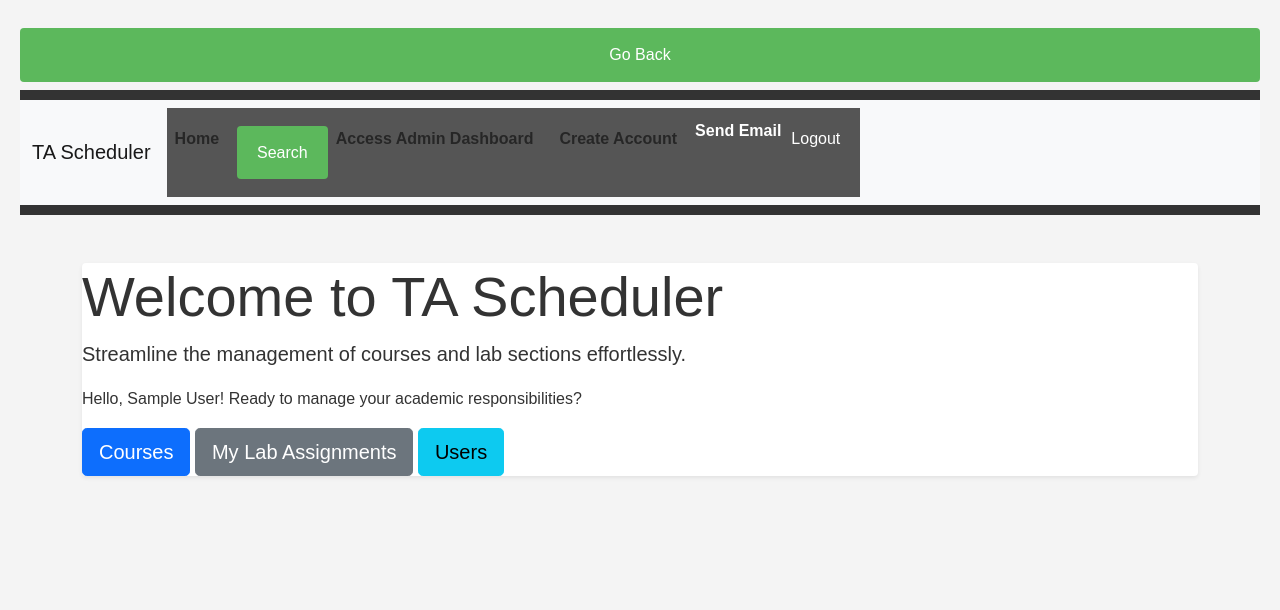
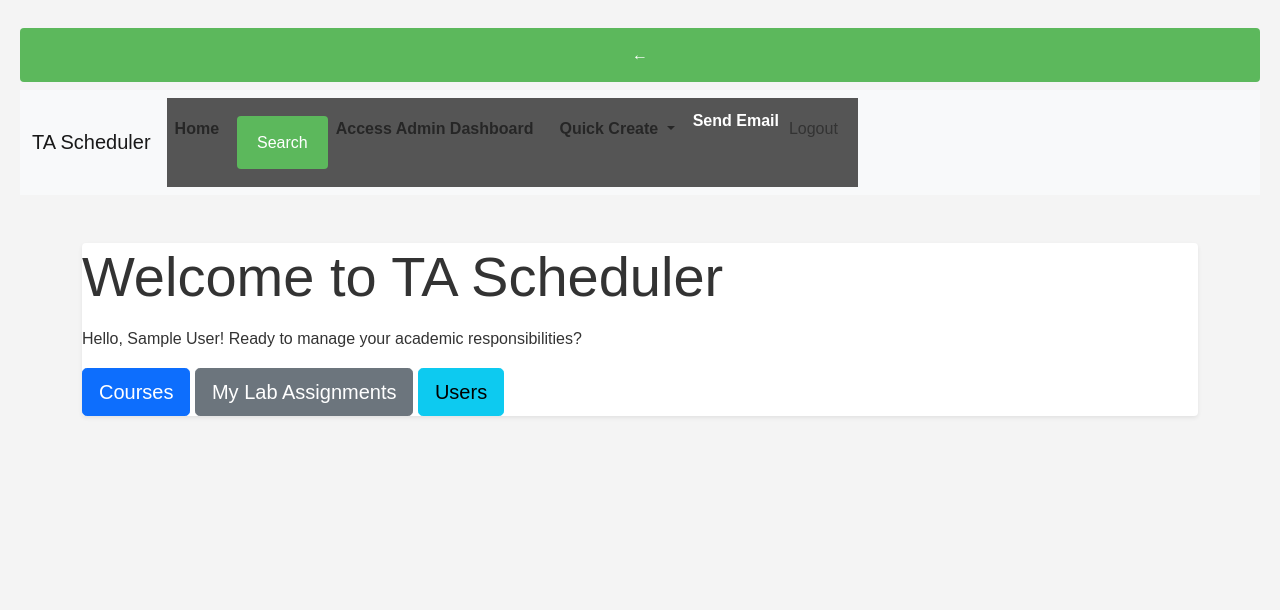
Before and after one commit to julianbartosz/Commit_Issues-Django_Project-CS361_Rock, a Django app: page / in a window 1280 px wide. Shown: the top 610 px of the page. Run offline with Django 4.2, Linux system fonts and the light colour scheme; the visitor is signed in with stand-in values (Sample User, id 1).

Commit message:
Work for Sprint 2

```diff
--- a/core/urls.py
+++ b/core/urls.py
@@ -1,7 +1,7 @@
 from django.urls import path
 from . import views
 from django.contrib.auth.views import LoginView, LogoutView
-from .forms import CustomAuthenticationForm
+from core.forms import CustomAuthenticationForm
 
 
 urlpatterns = [
--- a/lab_section_management/tests.py
+++ b/lab_section_management/tests.py
@@ -3,7 +3,6 @@
 from django.contrib.admin.sites import AdminSite
 from lab_section_management.admin import LabSectionAdmin
 from lab_section_management.models import LabSection
-from lab_section_management.forms import LabSectionForm
 from lab_section_management.views import LabSectionListView, LabSectionCreateView, LabSectionDetailView, LabSectionUpdateView, LabSectionDeleteView
 from course_management.models import Course
 from user_management.models import User
--- a/templates/basic_generic.html
+++ b/templates/basic_generic.html
@@ -4,19 +4,16 @@
 <html lang="en">
 <head>
     <meta charset="UTF-8">
-    <meta name="viewport" content="width=device-width, initial-scale=1.0">
+    <meta name="viewport" content="width=device-width, initial-scale=1.0"> <!-- Ensure proper rendering and touch zooming -->
     <title>{% block title %}TA Scheduler{% endblock %}</title>
-    <!-- Bootstrap CSS -->
+    <!-- Bootstrap CSS for responsive -->
     <link href="https://cdn.jsdelivr.net/npm/bootstrap@5.1.3/dist/css/bootstrap.min.css" rel="stylesheet">
-    <!-- static stylesheet -->
+    <!-- Link to custom stylesheet -->
     <link rel="stylesheet" href="{% static 'css/style.css' %}">
 </head>
 <body>
     {% include 'core/back_button.html' %}
-
-    <header>
-        {% include 'core/navbar.html' %}
-    </header>
+    {% include 'core/navbar.html' %}
 
     <main class="content">
         {% block content %}
@@ -30,9 +27,9 @@
         </div>
     </footer>
 
-    <!-- Bootstrap JS -->
+    <!-- Bootstrap JS for interactive components -->
     <script src="https://cdn.jsdelivr.net/npm/bootstrap@5.1.3/dist/js/bootstrap.bundle.min.js"></script>
-    <!-- static JavaScript file -->
+    <!-- custom JavaScript file -->
     <script src="{% static 'js/main.js' %}"></script>
 
     {% block extra_js %}{% endblock %} <!-- extra JavaScript files -->
--- a/templates/core/back_button.html
+++ b/templates/core/back_button.html
@@ -1 +1 @@
-<button onclick="goBack()">Go Back</button>
+<button class="back-button" onclick="goBack()">&larr;</button>
--- a/templates/core/home.html
+++ b/templates/core/home.html
@@ -7,7 +7,7 @@
     <!-- Hero Section -->
     <div class="jumbotron bg-white shadow-sm rounded">
         <h1 class="display-4">Welcome to TA Scheduler</h1>
-        <p class="lead">Streamline the management of courses and lab sections effortlessly.</p>
+        <p class="lead"></p>
         {% if user.is_authenticated %}
             <p>Hello, {{ user.get_full_name }}! Ready to manage your academic responsibilities?</p>
             {% if user.role == 'Supervisor' %}
--- a/templates/core/navbar.html
+++ b/templates/core/navbar.html
@@ -1,4 +1,3 @@
-<!-- Navigation bar using Bootstrap's navbar component -->
 <nav class="navbar navbar-expand-lg navbar-light bg-light">
     <div class="container-fluid">
         <a class="navbar-brand" href="{% url 'home' %}">TA Scheduler</a>
@@ -6,7 +5,7 @@
             <span class="navbar-toggler-icon"></span>
         </button>
         <div class="collapse navbar-collapse" id="navbarNav">
-            <ul class="navbar-nav">
+            <ul class="navbar-nav ml-auto">
                 <li class="nav-item">
                     <a class="nav-link" href="{% url 'home' %}">Home</a>
                 </li>
@@ -18,10 +17,16 @@
                         <li class="nav-item">
                             <a class="nav-link" href="{% url 'admin:index' %}">Access Admin Dashboard</a>
                         </li>
-                        <li class="nav-item">
-                            <a class="nav-link" href="{% url 'user_management:create_user' %}">Create Account</a>
+                        <li class="nav-item dropdown">
+                            <a class="nav-link dropdown-toggle" href="#" id="navbarDropdown" role="button" data-bs-toggle="dropdown" aria-expanded="false">
+                                Quick Create
+                            </a>
+                            <ul class="dropdown-menu" aria-labelledby="navbarDropdown">
+                                <li><a class="dropdown-item" href="{% url 'user_management:create_user' %}">Create User</a></li>
+                                <li><a class="dropdown-item" href="{% url 'lab_section_management:lab_section_create' %}">Create Lab Section</a></li>
+                                <li><a class="dropdown-item" href="{% url 'course_management:course_create' %}">Create Course</a></li>
+                            </ul>
                         </li>
-                    {% endif %}
                         <li class="nav-item">
                             <a href="{% url 'user_management:send_email' %}">Send Email</a>
                         </li>
@@ -31,6 +36,7 @@
                                 <button type="submit" class="btn btn-link" style="text-decoration: none; color: inherit; background: none; border: none; padding: 0; font: inherit; cursor: pointer;">Logout</button>
                             </form>
                         </li>
+                    {% endif %}
                 {% else %}
                     <li class="nav-item">
                         <a class="nav-link" href="{% url 'login' %}">Login</a>
--- a/templates/course_management/course_list.html
+++ b/templates/course_management/course_list.html
@@ -12,7 +12,7 @@
 <ul>
     {% for course in courses %}
     <li>
-        <a href="{% url 'course_management:course_detail' course.id %}">{{ course.title }}</a>
+        <a href="{% url 'course_management:course_detail' course.id %}">{{ course.code }} {{ course.title }}</a>
         - {{ course.instructor.get_full_name }} - ({{ course.semester }} {{ course.year }})
         {% if request.user.role == 'Supervisor' or request.user.is_superuser %}
             <a href="{% url 'course_management:course_update' course.id %}">Edit</a>
```
Also changed, not shown: templates/user_management/user_list.html (+2 -10 lines), templates/lab_section_management/lab_section_list.html (indentation only). Lines whose indentation alone changed are shown as unchanged.
